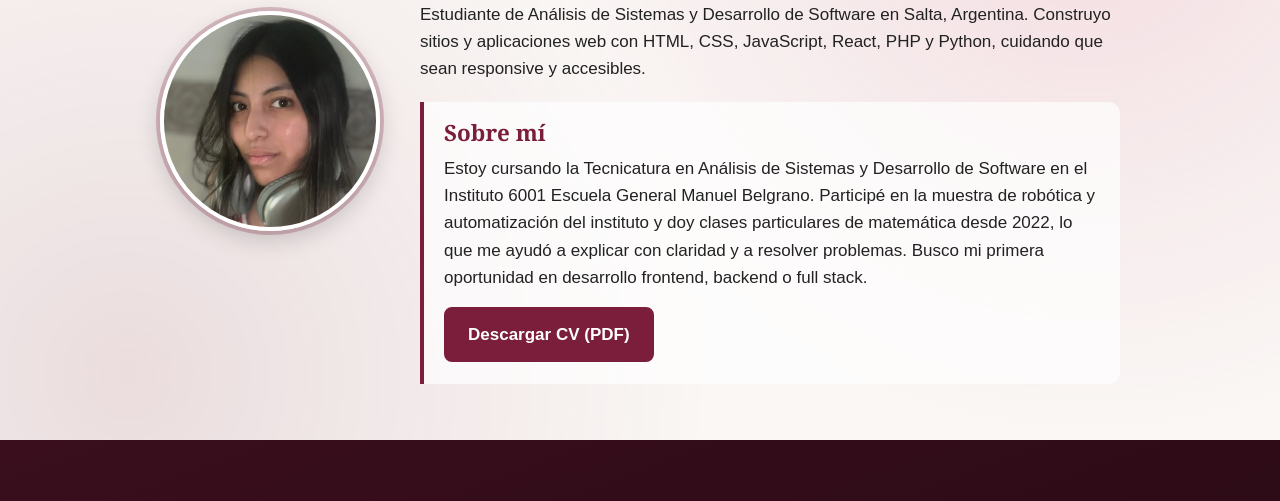
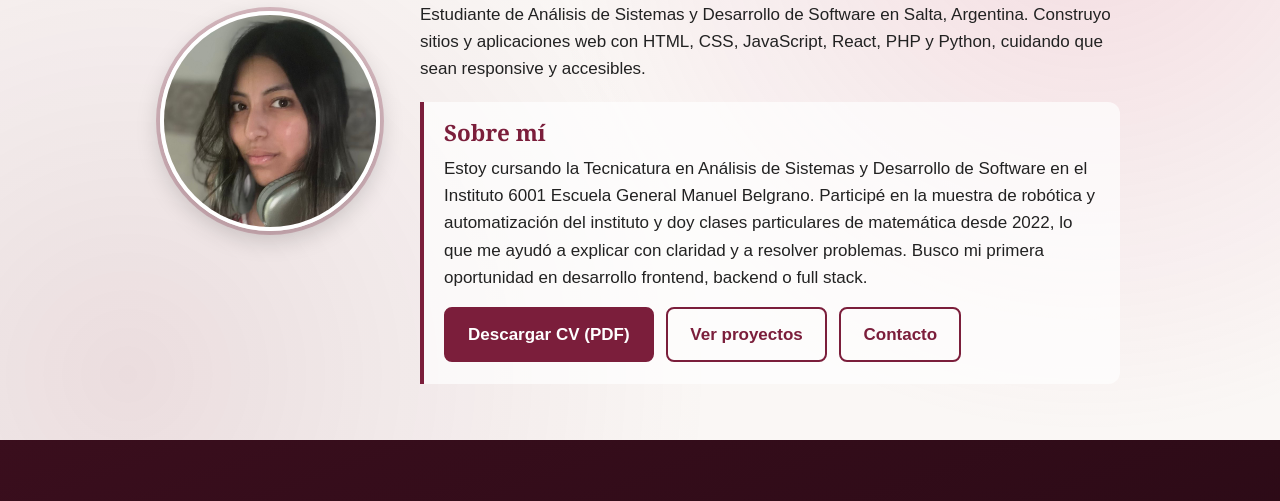
Before and after one commit to daniicamacho27/Portfolio-personal, a plain HTML site: page index.html in a window 1280 px wide. Shown: the part 283-784 px from the top of the page. Drawn offline with Linux system fonts and the light colour scheme.

Commit message:
Vuelvo a agregar los botones Ver proyectos y Contacto en la portada

```diff
--- a/index.html
+++ b/index.html
@@ -44,7 +44,11 @@
           <div id="sobre-mi" class="sobre-mi-hero">
             <h2>Sobre mí</h2>
             <p>Estoy cursando la Tecnicatura en Análisis de Sistemas y Desarrollo de Software en el Instituto 6001 Escuela General Manuel Belgrano. Participé en la muestra de robótica y automatización del instituto y doy clases particulares de matemática desde 2022, lo que me ayudó a explicar con claridad y a resolver problemas. Busco mi primera oportunidad en desarrollo frontend, backend o full stack.</p>
-            <p><a class="boton principal" href="Camacho_Daniela_CV.pdf" download>Descargar CV (PDF)</a></p>
+            <p>
+              <a class="boton principal" href="Camacho_Daniela_CV.pdf" download>Descargar CV (PDF)</a>
+              <a class="boton" href="#proyectos">Ver proyectos</a>
+              <a class="boton" href="contacto.html">Contacto</a>
+            </p>
           </div>
         </div>
       </div>
```
